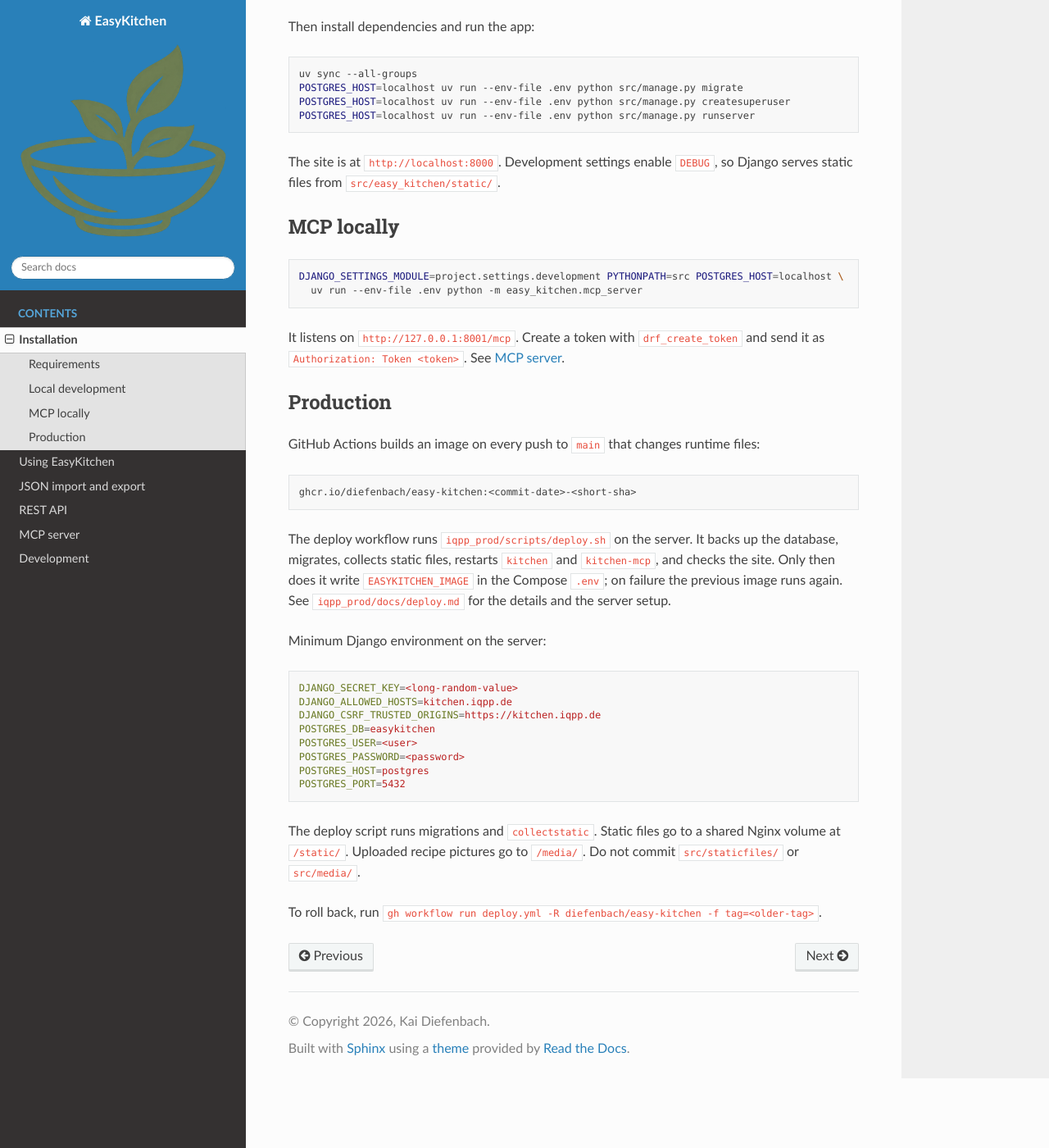
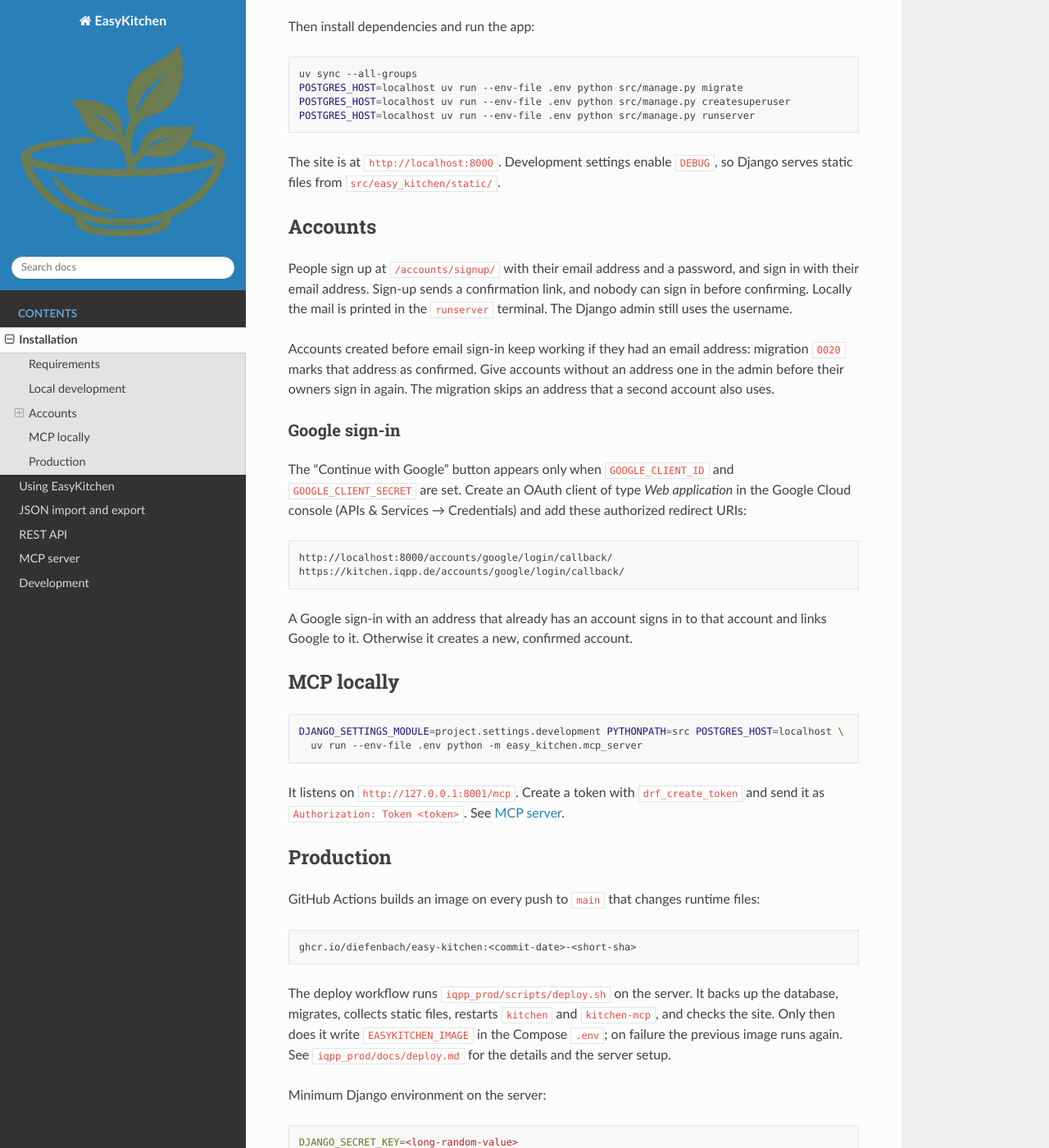
Before and after one commit to diefenbach/easy-kitchen, a Sphinx documentation site: the page built from docs/installation.md, in a window 1280 px wide and 1400 px high, scrolled down 718 px. Shown: the whole window at 82% size. Built offline with Sphinx 7.4.7 and the Read the Docs theme 3.1.0, drawn with Linux system fonts in a browser that asks for light colours; some of the changed text lies outside the part shown.

Commit message:
Document accounts, confirmation mail, and Google setup

````diff
--- a/docs/installation.md
+++ b/docs/installation.md
@@ -35,6 +35,23 @@ POSTGRES_HOST=localhost uv run --env-file .env python src/manage.py runserver
 
 The site is at `http://localhost:8000`. Development settings enable `DEBUG`, so Django serves static files from `src/easy_kitchen/static/`.
 
+## Accounts
+
+People sign up at `/accounts/signup/` with their email address and a password, and sign in with their email address. Sign-up sends a confirmation link, and nobody can sign in before confirming. Locally the mail is printed in the `runserver` terminal. The Django admin still uses the username.
+
+Accounts created before email sign-in keep working if they had an email address: migration `0020` marks that address as confirmed. Give accounts without an address one in the admin before their owners sign in again. The migration skips an address that a second account also uses.
+
+### Google sign-in
+
+The "Continue with Google" button appears only when `GOOGLE_CLIENT_ID` and `GOOGLE_CLIENT_SECRET` are set. Create an OAuth client of type *Web application* in the Google Cloud console (APIs & Services → Credentials) and add these authorized redirect URIs:
+
+```text
+http://localhost:8000/accounts/google/login/callback/
+https://kitchen.iqpp.de/accounts/google/login/callback/
+```
+
+A Google sign-in with an address that already has an account signs in to that account and links Google to it. Otherwise it creates a new, confirmed account.
+
 ## MCP locally
 
 ```sh
@@ -65,7 +82,18 @@ POSTGRES_USER=<user>
 POSTGRES_PASSWORD=<password>
 POSTGRES_HOST=postgres
 POSTGRES_PORT=5432
+DJANGO_DEFAULT_FROM_EMAIL=EasyKitchen <noreply@kitchen.iqpp.de>
+EMAIL_HOST=<smtp-host>
+EMAIL_PORT=587
+EMAIL_HOST_USER=<smtp-user>
+EMAIL_HOST_PASSWORD=<smtp-password>
+EMAIL_USE_TLS=true
+# Optional: enables "Continue with Google".
+GOOGLE_CLIENT_ID=<client-id>
+GOOGLE_CLIENT_SECRET=<client-secret>
 ```
+
+Production refuses to start without `DJANGO_DEFAULT_FROM_EMAIL` and `EMAIL_HOST`, because sign-up needs confirmation mail. Use `EMAIL_USE_SSL=true` with `EMAIL_USE_TLS=false` for port 465.
 
 The deploy script runs migrations and `collectstatic`. Static files go to a shared Nginx volume at `/static/`. Uploaded recipe pictures go to `/media/`. Do not commit `src/staticfiles/` or `src/media/`.
 
````
Also changed, not shown: README.md (+1 -1 lines).
